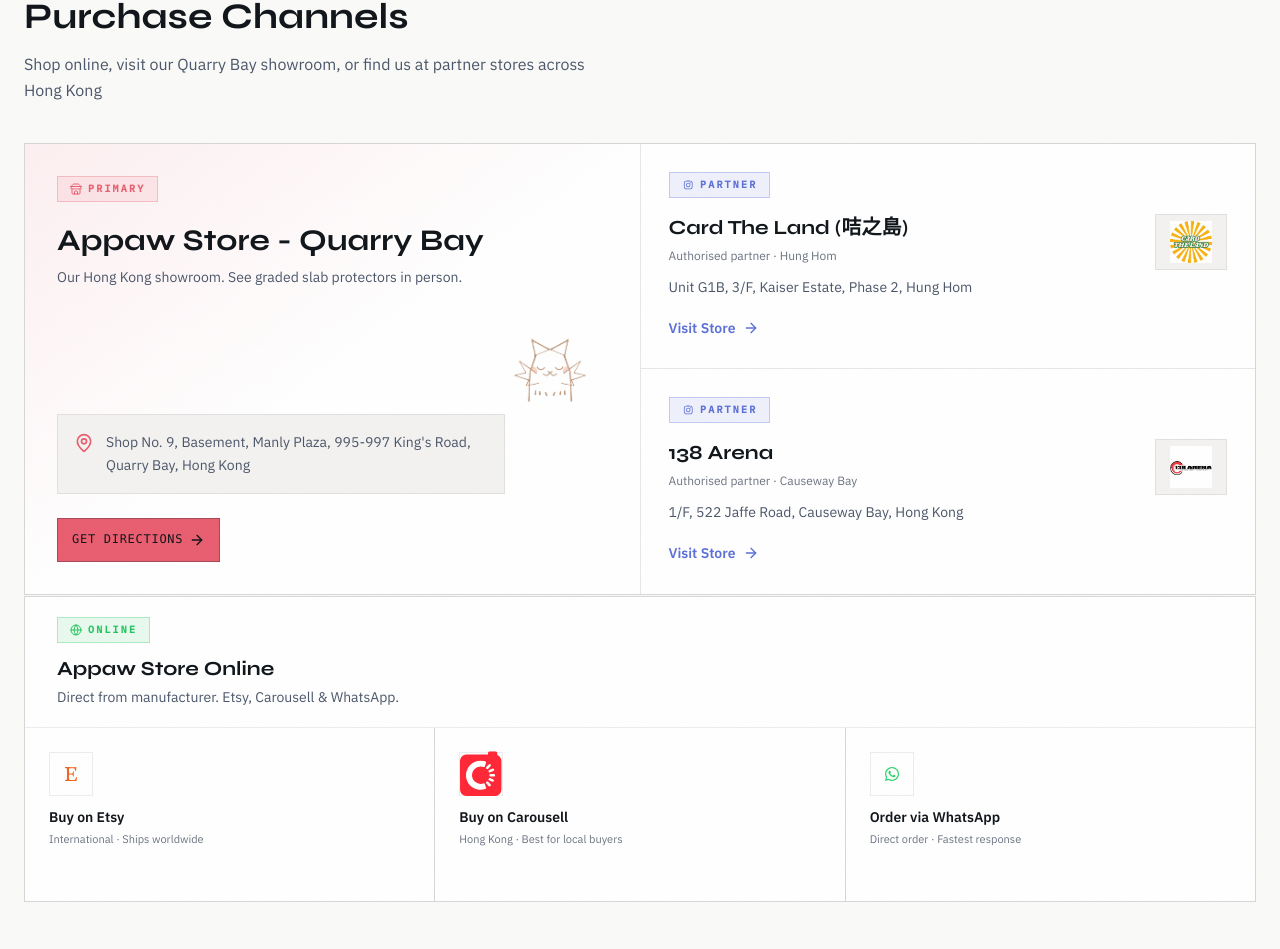
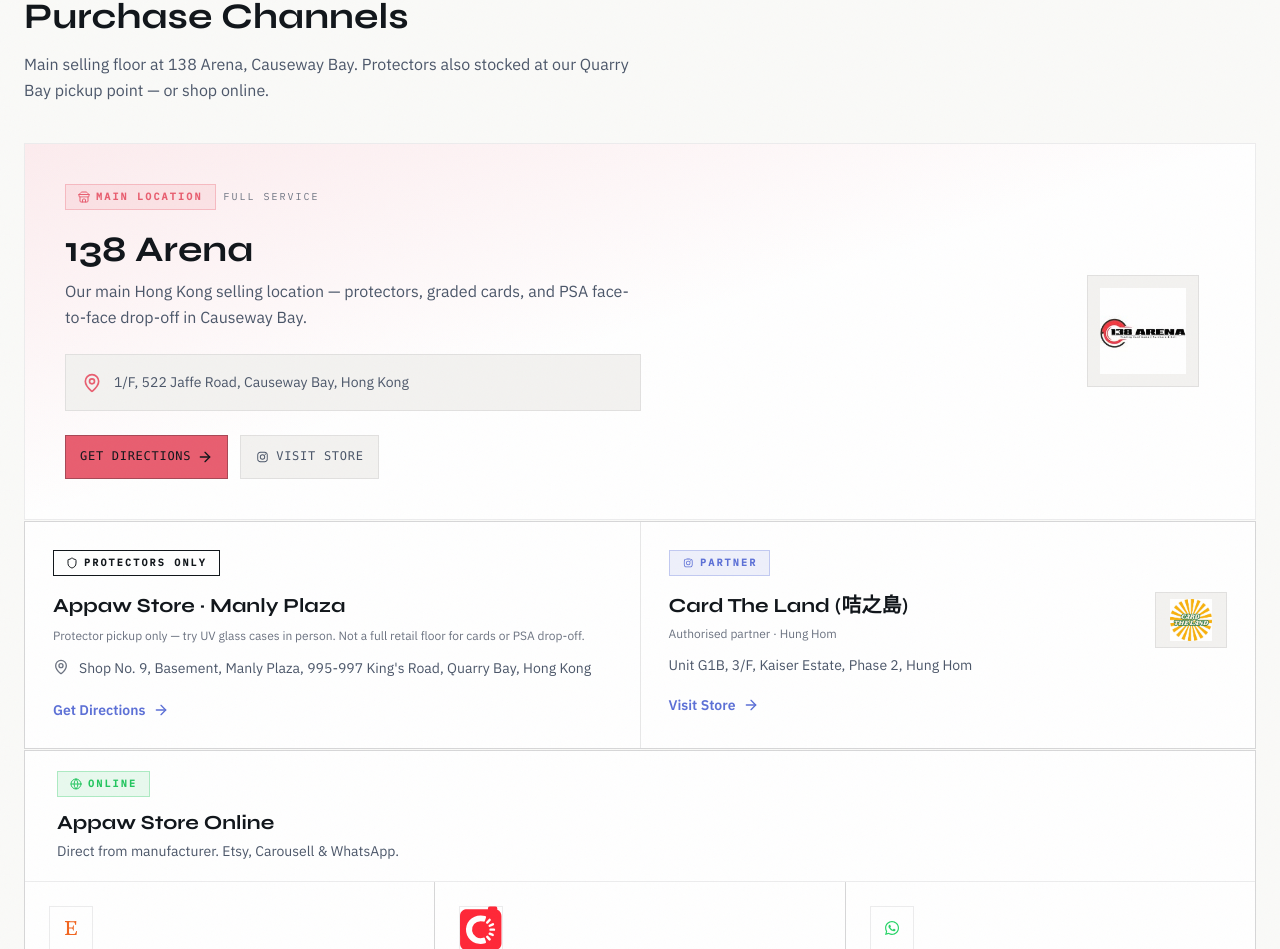
Before and after one commit to Qyinx/appaw.github.io, a Next.js app: page / in a window 1280 px wide. Shown: the part 3793-4742 px from the top of the page. Built offline with nearby package versions, Linux system fonts and the light colour scheme; no server answers.

Commit message:
updated.

```diff
--- a/src/components/RetailPartners.tsx
+++ b/src/components/RetailPartners.tsx
@@ -2,43 +2,30 @@
 
 import React, { useRef, useState, useEffect } from 'react';
 import Image from 'next/image';
-import { ArrowRight, MapPin, Globe, Store } from 'lucide-react';
+import { ArrowRight, MapPin, Globe, Store, Shield } from 'lucide-react';
 import { FontAwesomeIcon } from '@fortawesome/react-fontawesome';
 import { faInstagram, faEtsy, faWhatsapp } from '@fortawesome/free-brands-svg-icons';
 import { useLanguage } from '@/context/LanguageContext';
 import { getImagePath } from '@/lib/utils';
 import { PRODUCT_NAME } from '@/lib/product-names';
+import { PSA_DROP_OFF_MAPS_URL } from '@/lib/grading/psa-booking';
 import CarousellIcon from '@/components/ui/CarousellIcon';
 
 const ETSY_URL = 'https://appawstore.etsy.com/';
 const CAROUSELL_URL = 'https://www.carousell.com.hk/u/appaw.store/';
 const WA_URL = 'https://wa.me/85292851189';
-
-const PARTNER_LINKS = {
-  cardtheland: 'https://www.instagram.com/cardtheland_tcg/',
-  arena138: 'https://www.instagram.com/138arena/',
-} as const;
-
-type PartnerKey = keyof typeof PARTNER_LINKS;
-
-const PARTNER_CONFIG: { key: PartnerKey; logo: string }[] = [
-  { key: 'cardtheland', logo: '/images/partners/cardtheland.png' },
-  { key: 'arena138', logo: '/images/partners/138arena.png' },
-];
+const ARENA_IG = 'https://www.instagram.com/138arena/';
+const CARDTHELAND_IG = 'https://www.instagram.com/cardtheland_tcg/';
 
 export default function RetailPartners() {
   const { t } = useLanguage();
   const sectionRef = useRef<HTMLElement>(null);
   const [visible, setVisible] = useState(false);
 
+  const arena = t.retailPartners?.partners?.arena138;
   const showroom = t.retailPartners?.partners?.appawShop;
+  const partner = t.retailPartners?.partners?.cardtheland;
   const online = t.retailPartners?.partners?.appawstore;
-
-  const partners = PARTNER_CONFIG.map(({ key, logo }) => ({
-    key,
-    logo,
-    data: t.retailPartners?.partners?.[key],
-  })).filter((p) => p.data);
 
   useEffect(() => {
     const obs = new IntersectionObserver(
@@ -100,26 +87,37 @@ export default function RetailPartners() {
           </p>
         </div>
 
-        <div className="grid grid-cols-1 lg:grid-cols-2 gap-px bg-border-default border border-border-default mb-px">
-          {showroom && (
-            <div className="bg-surface-panel relative min-h-[300px] overflow-hidden lg:row-span-2">
+        {/* Primary: 138 Arena */}
+        {arena && (
+          <div className="border border-border-default bg-surface-panel relative overflow-hidden mb-px">
             <div
-                className="absolute inset-0 bg-gradient-to-br from-accent-brand/10 via-transparent to-accent-secondary/6"
+              className="absolute inset-0 bg-gradient-to-br from-accent-brand/12 via-transparent to-accent-secondary/8"
               aria-hidden="true"
             />
-              <div className="relative z-[1] p-6 md:p-8 flex flex-col h-full min-h-[300px]">
-                <span className="inline-flex items-center gap-1.5 font-mono text-[10px] uppercase tracking-[0.22em] font-bold px-3 py-1 border border-accent-brand/30 text-accent-brand bg-accent-brand/10 mb-5 w-fit">
+            <div className="relative z-[1] grid lg:grid-cols-[1fr_auto] gap-6 p-6 md:p-8 lg:p-10">
+              <div className="flex flex-col min-w-0">
+                <div className="flex flex-wrap items-center gap-2 mb-5">
+                  <span className="inline-flex items-center gap-1.5 font-mono text-[10px] uppercase tracking-[0.22em] font-bold px-3 py-1 border border-accent-brand/30 text-accent-brand bg-accent-brand/10">
                     <Store className="w-3 h-3" />
-                  {t.retailPartners?.tags?.authorized ?? 'Primary'}
+                    {t.retailPartners?.tags?.main ?? t.retailPartners?.tags?.authorized ?? 'Main location'}
                   </span>
-                <h3 className="text-2xl md:text-3xl font-bold text-text-primary mb-2 font-display">{showroom.name}</h3>
-                <p className="text-text-secondary text-sm leading-relaxed mb-6 max-w-md">{showroom.description}</p>
-                <div className="panel-raised flex items-start gap-3 p-4 mb-6 max-w-md mt-auto">
+                  <span className="font-mono text-[10px] uppercase tracking-[0.2em] text-text-muted">
+                    {t.retailPartners?.tags?.fullService ?? 'Full service'}
+                  </span>
+                </div>
+                <h3 className="text-2xl md:text-4xl font-bold text-text-primary mb-2 font-display">
+                  {arena.name}
+                </h3>
+                <p className="text-text-secondary text-sm md:text-base leading-relaxed mb-6 max-w-xl">
+                  {arena.description}
+                </p>
+                <div className="panel-raised flex items-start gap-3 p-4 mb-6 max-w-xl">
                   <MapPin className="w-5 h-5 flex-shrink-0 mt-0.5 text-accent-brand" />
-                  <p className="text-text-secondary text-sm leading-relaxed">{showroom.location}</p>
+                  <p className="text-text-secondary text-sm leading-relaxed">{arena.location}</p>
                 </div>
+                <div className="flex flex-wrap gap-3 mt-auto">
                   <a
-                  href={PRODUCT_NAME.shop.mapsUrl}
+                    href={PSA_DROP_OFF_MAPS_URL}
                     target="_blank"
                     rel="noopener noreferrer"
                     className="btn btn-primary w-fit"
@@ -127,26 +125,75 @@ export default function RetailPartners() {
                     {t.retailPartners?.getDirections ?? 'Get Directions'}
                     <ArrowRight className="w-4 h-4" />
                   </a>
+                  <a
+                    href={ARENA_IG}
+                    target="_blank"
+                    rel="noopener noreferrer"
+                    className="btn btn-secondary w-fit"
+                  >
+                    <FontAwesomeIcon icon={faInstagram} className="w-4 h-4" />
+                    {t.retailPartners?.visitStore ?? 'Visit Store'}
+                  </a>
                 </div>
-              <div className="pointer-events-none absolute inset-y-0 right-0 w-[38%] max-w-[180px] hidden md:flex items-center justify-center opacity-80">
-                <Image src={getImagePath('/images/logo.png')} alt="" width={72} height={72} className="object-contain" />
+              </div>
+              <div className="hidden lg:flex items-center justify-center w-36 shrink-0">
+                <div className="w-28 h-28 border border-border-default bg-surface-raised flex items-center justify-center p-3">
+                  <Image
+                    src={getImagePath('/images/partners/138arena.png')}
+                    alt=""
+                    width={88}
+                    height={64}
+                    className="object-contain max-h-full w-auto"
+                  />
+                </div>
+              </div>
             </div>
           </div>
         )}
 
-          {partners.map(({ key, data, logo }) => (
-            <div key={key} className="bg-surface-panel p-6 md:p-7 flex flex-col">
+        {/* Secondary: protector-only showroom + partner */}
+        <div className="grid grid-cols-1 md:grid-cols-2 gap-px bg-border-default border border-border-default mb-px">
+          {showroom && (
+            <div className="bg-surface-panel p-6 md:p-7 flex flex-col">
+              <span className="inline-flex items-center gap-1.5 font-mono text-[10px] uppercase tracking-[0.22em] font-bold px-3 py-1 border border-accent-secondary/30 text-accent-secondary bg-accent-secondary/10 mb-4 w-fit">
+                <Shield className="w-3 h-3" />
+                {t.retailPartners?.tags?.protectorOnly ?? 'Protectors only'}
+              </span>
+              <h3 className="text-lg md:text-xl font-bold text-text-primary mb-1.5 font-display">
+                {showroom.name}
+              </h3>
+              <p className="text-text-muted text-xs mb-3 leading-relaxed">{showroom.description}</p>
+              <div className="flex items-start gap-2.5 mb-5 flex-1">
+                <MapPin className="w-4 h-4 flex-shrink-0 mt-0.5 text-text-muted" />
+                <p className="text-text-secondary text-sm leading-relaxed">{showroom.location}</p>
+              </div>
+              <a
+                href={PRODUCT_NAME.shop.mapsUrl}
+                target="_blank"
+                rel="noopener noreferrer"
+                className="inline-flex items-center gap-2 text-sm font-semibold text-accent-link hover:text-accent-brand transition-colors duration-150"
+              >
+                {t.retailPartners?.getDirections ?? 'Get Directions'}
+                <ArrowRight className="w-4 h-4" />
+              </a>
+            </div>
+          )}
+
+          {partner && (
+            <div className="bg-surface-panel p-6 md:p-7 flex flex-col">
               <span className="inline-flex items-center gap-1.5 font-mono text-[10px] uppercase tracking-[0.22em] font-bold px-3 py-1 border border-accent-link/30 text-accent-link bg-accent-link/10 mb-4 w-fit">
                 <FontAwesomeIcon icon={faInstagram} className="w-3 h-3" />
                 {t.retailPartners?.tags?.partner ?? 'Partner'}
               </span>
               <div className="flex items-start gap-4 flex-1">
                 <div className="flex-1 min-w-0">
-                  <h3 className="text-lg md:text-xl font-bold text-text-primary mb-1.5 font-display">{data!.name}</h3>
-                  <p className="text-text-muted text-xs mb-3">{data!.description}</p>
-                  <p className="text-text-secondary text-sm leading-relaxed mb-4">{data!.location}</p>
+                  <h3 className="text-lg md:text-xl font-bold text-text-primary mb-1.5 font-display">
+                    {partner.name}
+                  </h3>
+                  <p className="text-text-muted text-xs mb-3">{partner.description}</p>
+                  <p className="text-text-secondary text-sm leading-relaxed mb-4">{partner.location}</p>
                   <a
-                    href={PARTNER_LINKS[key]}
+                    href={CARDTHELAND_IG}
                     target="_blank"
                     rel="noopener noreferrer"
                     className="inline-flex items-center gap-2 text-sm font-semibold text-accent-link hover:text-accent-brand transition-colors duration-150"
@@ -156,11 +203,17 @@ export default function RetailPartners() {
                   </a>
                 </div>
                 <div className="w-[4.5rem] h-14 flex-shrink-0 border border-border-default bg-surface-raised flex items-center justify-center p-1.5">
-                  <Image src={getImagePath(logo)} alt="" width={56} height={40} className="object-contain max-h-full w-auto" />
+                  <Image
+                    src={getImagePath('/images/partners/cardtheland.png')}
+                    alt=""
+                    width={56}
+                    height={40}
+                    className="object-contain max-h-full w-auto"
+                  />
                 </div>
               </div>
             </div>
-          ))}
+          )}
         </div>
 
         {online && (
--- a/src/i18n/en.ts
+++ b/src/i18n/en.ts
@@ -356,7 +356,7 @@ export const en = {
       title: 'How to choose a 35PT graded card case',
       body: [
         'Standard PSA and CGC slabs measure roughly 35PT thick. A proper PSA slab case should add a rigid metal frame—not just another acrylic shell—plus tempered UV-blocking glass to slow holo and chrome fade over years on display.',
-        'Appaw Store designed this magnetic graded card case in Hong Kong for Hong Kong TCG collectors — Pokémon PTCG, sports cards, and MTG — who display slabs at home, at card shows, or in our Quarry Bay showroom and partner stores. The N52 magnetic closure lets you swap cards in seconds without screws or clips.',
+        'Appaw Store designed this magnetic graded card case in Hong Kong for Hong Kong TCG collectors — Pokémon PTCG, sports cards, and MTG — who display slabs at home, at card shows, or at 138 Arena and partner stores. The N52 magnetic closure lets you swap cards in seconds without screws or clips.',
         'Before you submit a raw card for grading, use our free Centering Analyzer to check PSA 10 margins—then protect the returned slab with a PSA card protector built for long-term display and transport.',
       ],
       fullGuideLink: 'Read the full 35PT slab case guide',
@@ -534,7 +534,7 @@ export const en = {
         items: [
           {
             q: 'Where can we meet for a card transaction in Hong Kong?',
-            a: 'For card trading meetups, our primary location is the Appaw Store showroom at Shop No. 9, Basement, Manly Plaza, 995-997 King\'s Road, Quarry Bay. Causeway Bay, Central, or Mong Kok East are also available upon discussion. WhatsApp +852-9285-1189 to confirm a time.',
+            a: 'For card trading meetups, our primary location is 138 Arena, 1/F, 522 Jaffe Road, Causeway Bay. The Manly Plaza point (Shop No. 9, Basement, 995-997 King\'s Road, Quarry Bay) is for protector pickup only. WhatsApp +852-9285-1189 to confirm a time.',
           },
           {
             q: 'What payment methods do you accept when buying graded cards?',
@@ -1255,15 +1255,15 @@ export const en = {
   retailPartners: {
     badge: 'Where to Buy',
     title: 'Purchase Channels',
-    subtitle: 'Shop online, visit our Quarry Bay showroom, or find us at partner stores across Hong Kong',
+    subtitle: 'Main selling floor at 138 Arena, Causeway Bay. Protectors also stocked at our Quarry Bay pickup point — or shop online.',
     buyNow: 'Shop Now',
     orVisit: 'or visit our store & partners',
     visitStore: 'Visit Store',
     getDirections: 'Get Directions',
     partners: {
       appawShop: {
-        name: 'Appaw Store - Quarry Bay',
-        description: 'Our Hong Kong showroom. See graded slab protectors in person.',
+        name: 'Appaw Store · Manly Plaza',
+        description: 'Protector pickup only — try UV glass cases in person. Not a full retail floor for cards or PSA drop-off.',
         location: 'Shop No. 9, Basement, Manly Plaza, 995-997 King\'s Road, Quarry Bay, Hong Kong',
       },
       cardtheland: {
@@ -1273,7 +1273,7 @@ export const en = {
       },
       arena138: {
         name: '138 Arena',
-        description: 'Authorised partner · Causeway Bay',
+        description: 'Our main Hong Kong selling location — protectors, graded cards, and PSA face-to-face drop-off in Causeway Bay.',
         location: '1/F, 522 Jaffe Road, Causeway Bay, Hong Kong',
       },
       appawstore: {
@@ -1282,9 +1282,9 @@ export const en = {
       },
     },
     directDesc: 'Direct from manufacturer',
-    retailHint: 'Visit our Quarry Bay showroom or authorised partner stores',
+    retailHint: 'Shop at 138 Arena, or pick up protectors at Manly Plaza',
     onlineTitle: 'Online Store',
-    retailTitle: 'Showroom & Partners',
+    retailTitle: 'Main store & pickup',
     partnerStoresTitle: 'Partner Stores',
     types: {
       online: 'Online',
@@ -1292,6 +1292,9 @@ export const en = {
     },
     tags: {
       authorized: 'Primary',
+      main: 'Main location',
+      fullService: 'Full service',
+      protectorOnly: 'Protectors only',
       partner: 'Partner',
       official: 'Online Shop',
       inStock: 'In Stock',
--- a/src/i18n/zh.ts
+++ b/src/i18n/zh.ts
@@ -358,7 +358,7 @@ export const zh: Translations = {
       title: '如何挑選最合適的鑑定卡保護殼？',
       body: [
         '標準的 PSA 及 CGC 鑑定卡磚厚度通常為 35PT。一款優秀的保護殼，應摒棄易碎的壓克力，改用高剛性金屬邊框，並配備防 UV 強化玻璃，以減緩閃卡及全息卡在長期展示下的褪色危機。',
-        'Appaw Store 專為香港 TCG 藏家及寶可夢、運動卡玩家設計了這款磁吸保護殼。不論擺放在家中、卡展還是實體店面都極具質感。歡迎親臨鰂魚涌門市或合作店舖（如：咭之島）實際體驗。其 N52 磁吸設計讓您免鎖螺絲，幾秒鐘即可輕鬆換卡。',
+        'Appaw Store 專為香港 TCG 藏家及寶可夢、運動卡玩家設計了這款磁吸保護殼。不論擺放在家中、卡展還是實體店面都極具質感。歡迎親臨銅鑼灣 138 Arena、鰂魚涌萬利廣場取貨點，或合作店舖（如：咭之島）實際體驗。其 N52 磁吸設計讓您免鎖螺絲，幾秒鐘即可輕鬆換卡。',
         '提交鑑定前，建議先用免費的置中量度工具評估 PSA 10 機會；待愛卡獲取佳績後，再用這款保護殼為其提供最完善的防護。',
       ],
       fullGuideLink: '閱讀完整鑑定卡保護殼選購指南',
@@ -536,7 +536,7 @@ export const zh: Translations = {
         items: [
           {
             q: '請問面交地點通常安排在哪裡？',
-            a: '卡牌面交強烈建議於我們的鰂魚涌門市（英皇道995-997號萬利廣場地庫9號舖）進行。如需在銅鑼灣、中環或旺角東交收亦可討論。請提前透過 WhatsApp（+852-9285-1189）預約時間。',
+            a: '卡牌面交以銅鑼灣 138 Arena（謝斐道522號1/F）為主據點。鰂魚涌萬利廣場地庫9號舖僅供保護殼取貨，不作卡牌交易面交。請提前透過 WhatsApp（+852-9285-1189）預約時間。',
           },
           {
             q: '支援哪些付款方式？',
@@ -1255,30 +1255,33 @@ export const zh: Translations = {
   retailPartners: {
     badge: '哪裡買得到？',
     title: '實體與線上購買渠道',
-    subtitle: '無論是線上點擊送到家，還是親臨實體門市摸實品，都非常歡迎！',
+    subtitle: '主銷售據點為銅鑼灣 138 Arena；鰂魚涌萬利廣場僅售保護殼。亦可線上訂購。',
     buyNow: '線上馬上買',
     orVisit: '或親臨各大合作據點',
     visitStore: '造訪門市',
-    getDirections: '帶我去這',
+    getDirections: '查看地圖',
     directDesc: '官方品牌直營',
-    retailHint: '強烈建議到實體店把玩一下實品，感受金屬與玻璃的重量感。',
+    retailHint: '主據點前往 138 Arena；僅需保護殼可到萬利廣場取貨。',
     onlineTitle: '官方網上商店',
-    retailTitle: '體驗門市與合作經銷',
+    retailTitle: '主店與取貨點',
     partnerStoresTitle: '精選經銷店舖',
     types: {
       online: '網上購物',
       retail: '實體體驗',
     },
     tags: {
-      authorized: '官方展示中心',
-      partner: '認證經銷商',
+      authorized: '主銷售據點',
+      main: '主銷售據點',
+      fullService: '全服務',
+      protectorOnly: '僅售保護殼',
+      partner: '經銷商',
       official: '官方直營店',
       inStock: '熱銷現貨中',
     },
     partners: {
       appawShop: {
-        name: 'Appaw Store 鰂魚涌概念店',
-        description: '全港唯一的品牌實體展示空間，讓您親手感受頂級保護殼的魅力。',
+        name: 'Appaw Store · 萬利廣場',
+        description: '僅售鑑定卡保護殼 — 可親臨試用防 UV 玻璃殼。非卡牌交易或 PSA 交件據點。',
         location: '香港鰂魚涌英皇道995-997號萬利廣場地庫9號舖',
       },
       cardtheland: {
@@ -1288,7 +1291,7 @@ export const zh: Translations = {
       },
       arena138: {
         name: '138 Arena',
-        description: '提交鑑定據點兼經銷商 · 銅鑼灣區',
+        description: 'Appaw 香港主銷售據點 — 保護殼、鑑定卡交易，以及 PSA 面交提交鑑定，盡在銅鑼灣。',
         location: '銅鑼灣謝斐道522號1/F',
       },
       appawstore: {
```
Lines whose indentation alone changed are shown as unchanged.
